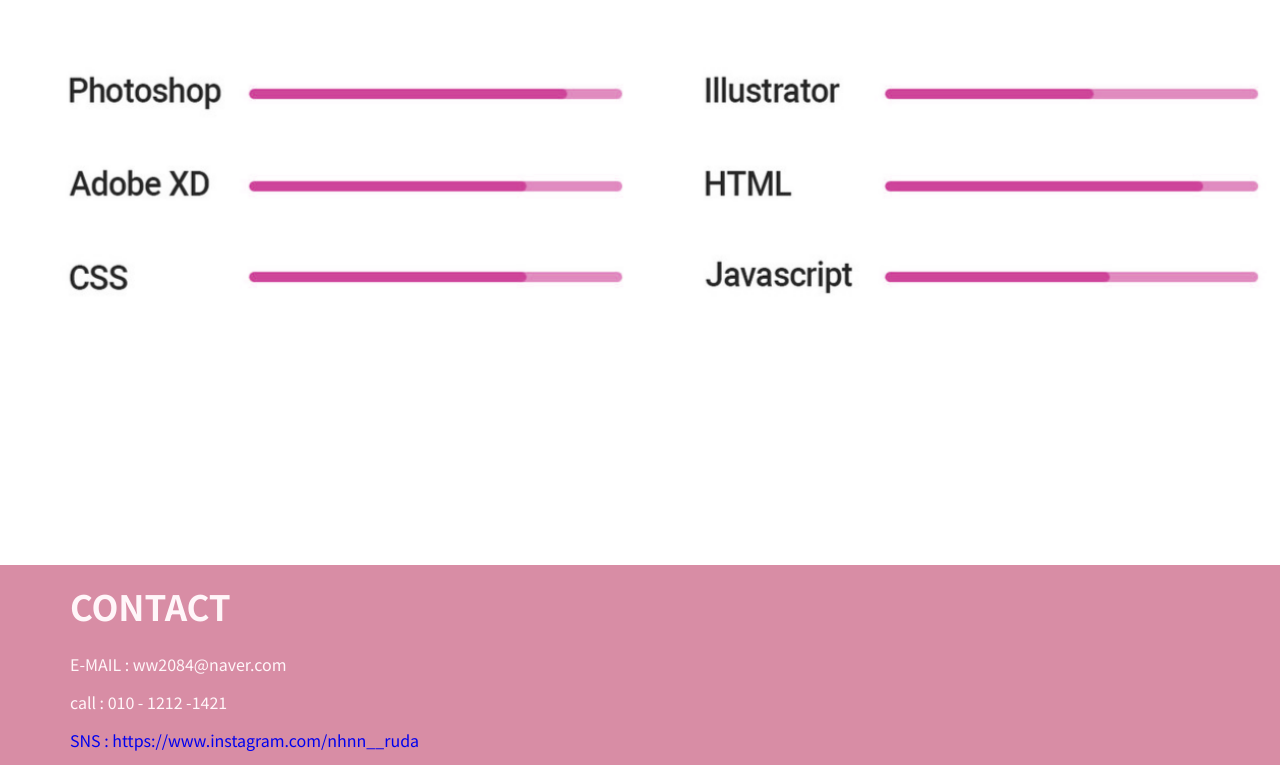
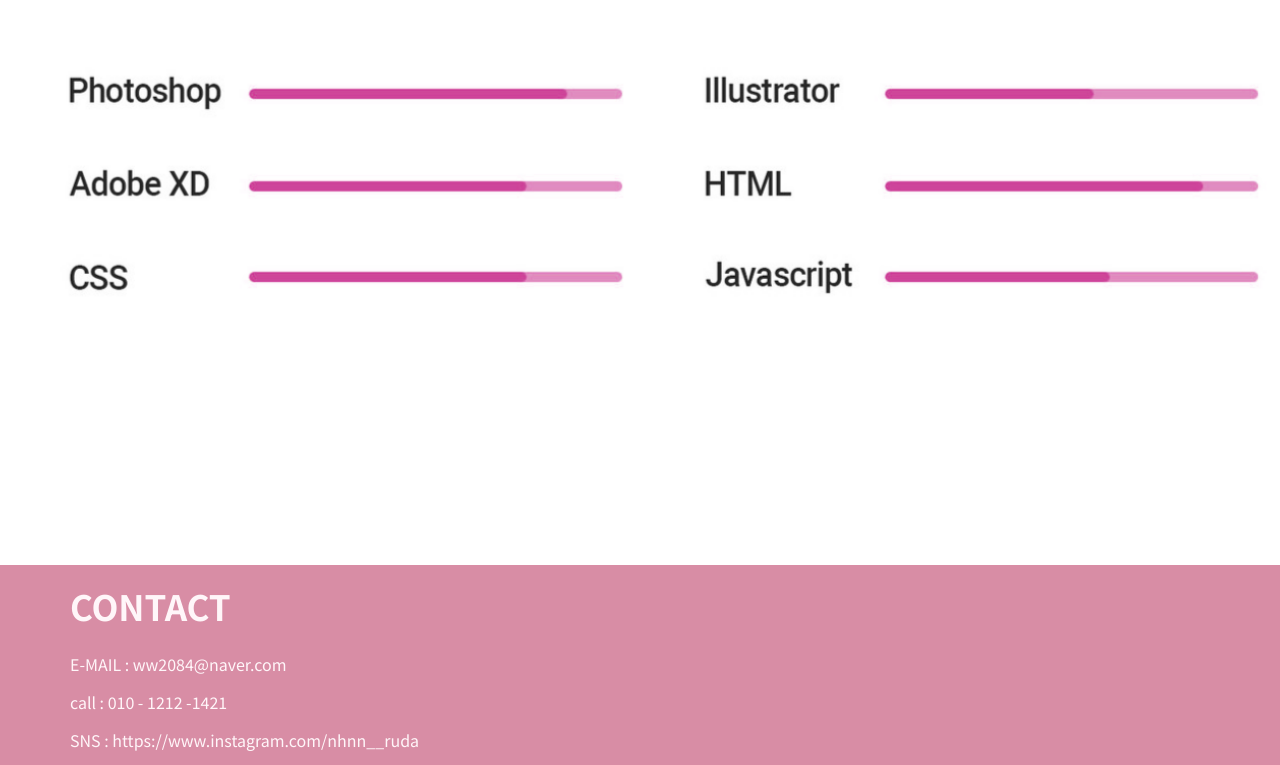
Before and after one commit to ww2084/PORTFOLIO, a plain HTML site: page about.html in a window 1280 px wide. Shown: the part 1379-2144 px from the top of the page. Drawn offline with nearby package versions, Linux system fonts and the light colour scheme; a script that the page names is missing.

Commit message:
Add files via upload

```diff
--- a/about.css
+++ b/about.css
@@ -114,7 +114,7 @@ footer {
   margin-left: 70px;
 }
 
-#contact a { color: ##FFF6F9; }
+#contact a { color: #FFF6F9; }
 
 #contact .text h2 {
   font-size: 35px;
```
